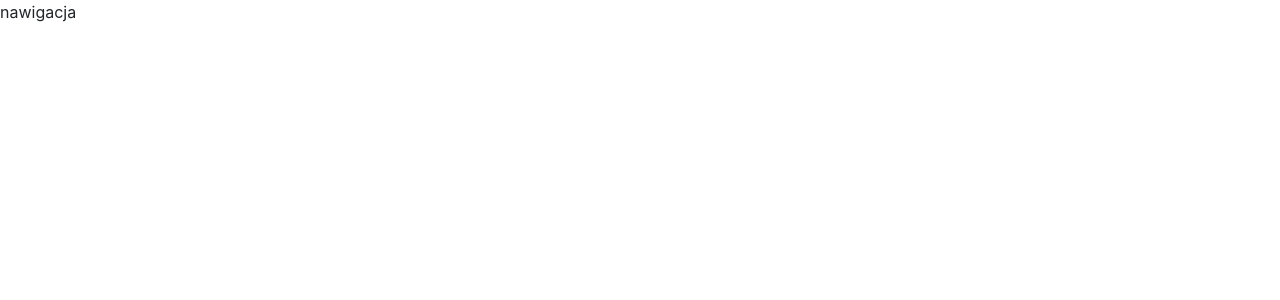
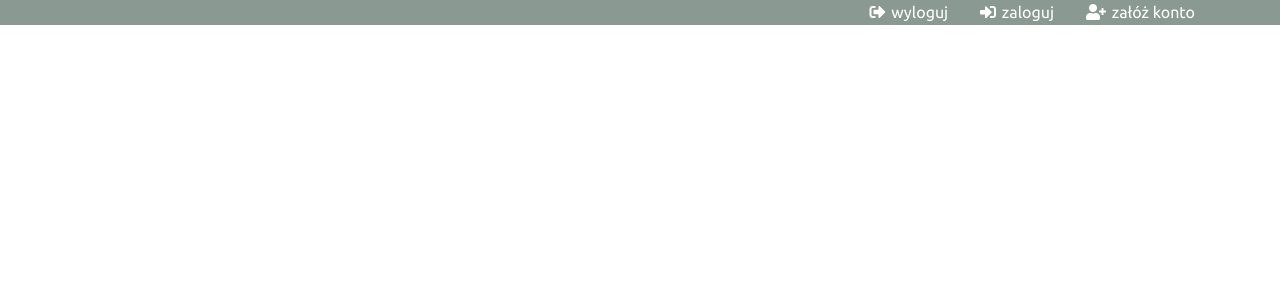
Before and after one commit to tomasztuleja/First-App-React, a React (Create React App) app: page / in a window 1280 px wide. Shown: the top 300 px of the page. Built offline with nearby package versions, Linux system fonts and the light colour scheme.

Commit message:
front - buttons sign in, sign out, register

```diff
--- a/package.json
+++ b/package.json
@@ -3,6 +3,7 @@
   "version": "0.1.0",
   "private": true,
   "dependencies": {
+    "node-sass": "^4.12.0",
     "react": "^16.8.6",
     "react-dom": "^16.8.6",
     "react-scripts": "3.0.1"
--- a/src/App.js
+++ b/src/App.js
@@ -1,12 +1,15 @@
 import React from 'react';
 import Homepage from './components/homepage/homepage';
+import Header from './components/header/header';
 
 
 // Some comment...
 function App() {
   return (
     <div>
+      <Header />
       <Homepage />
+
 
     </div>
   );
--- /dev/null
+++ b/src/components/header/header.js
@@ -0,0 +1,30 @@
+import React, { Component } from 'react';
+import "./header.scss";
+import "../../style/index.scss";
+
+class Header extends Component {
+    state = {}
+    render() {
+        return (
+            <div className="header">
+                <div className="container">
+
+                    <div className="log">
+                        <i class="fas fa-user-plus"></i> załóż konto
+                    </div>
+
+                    <div className="log">
+                        <i class="fas fa-sign-in-alt"></i> zaloguj
+                    </div>
+
+                    <div className="log">
+                        <i class="fas fa-sign-out-alt"></i> wyloguj
+                    </div>
+
+                </div>
+            </div >
+        );
+    }
+}
+
+export default Header;
--- /dev/null
+++ b/src/components/header/header.scss
@@ -0,0 +1,40 @@
+@import "../../style/variables.scss";
+@import "../../style/index.scss";
+
+
+.header {
+    background-color: $color_2;
+
+    .container {
+        color: white;
+        height: 25px;
+        font-size: 16px;
+        text-align: right;
+        display: flex;
+        flex-direction: row-reverse;
+        justify-items: right;
+
+
+        .log {
+            height: 100%;
+            max-width: 150px;
+            text-align: right;
+            font-size: 16px;
+            padding: 0 15px;
+            transition: 0.3s all;
+            position: relative;
+            cursor: pointer;
+
+            i {
+                padding: 2px;
+            }
+
+            &:hover {
+                background-color: $my_gray;
+                color: $base_color;
+
+            }
+        }
+    }
+
+}
--- a/src/components/navbar/navbar.js
+++ b/src/components/navbar/navbar.js
@@ -5,7 +5,7 @@ class Navbar extends Component {
     render() {
         return (
             <div>
-                nawigacja
+
             </div>
         );
     }
--- a/src/style/_variables.scss
+++ b/src/style/_variables.scss
@@ -1,8 +1,8 @@
 // zdefiniowanie podstawowej bazy kolorów
 //
-$base_colour: #d8f0e3;
-$colour_1: #b0c4b9;
-$colour_2: #8a9991;
-$colour_3: #66706b;
-$colour_4: #444a47;
+$base_color: #d8f0e3;
+$color_1: #b0c4b9;
+$color_2: #8a9991;
+$color_3: #66706b;
+$color_4: #444a47;
 $my_gray: #242726;
--- a/src/style/index.scss
+++ b/src/style/index.scss
@@ -8,12 +8,6 @@ body {
 
 .container {
     max-width: 1170px;
+
     width: 100%;
-    padding: 0 15px;
-    margin: 0 auto;
 }
-
-.container-inside {
-    width: 70%;
-    margin: 0 auto;
-}
```
Also changed, not shown: src/components/login/login.js (added), src/components/logout/logout.js (added), src/components/register/register.js (added), 1 other file (tests, documents, lock files or other folders).
